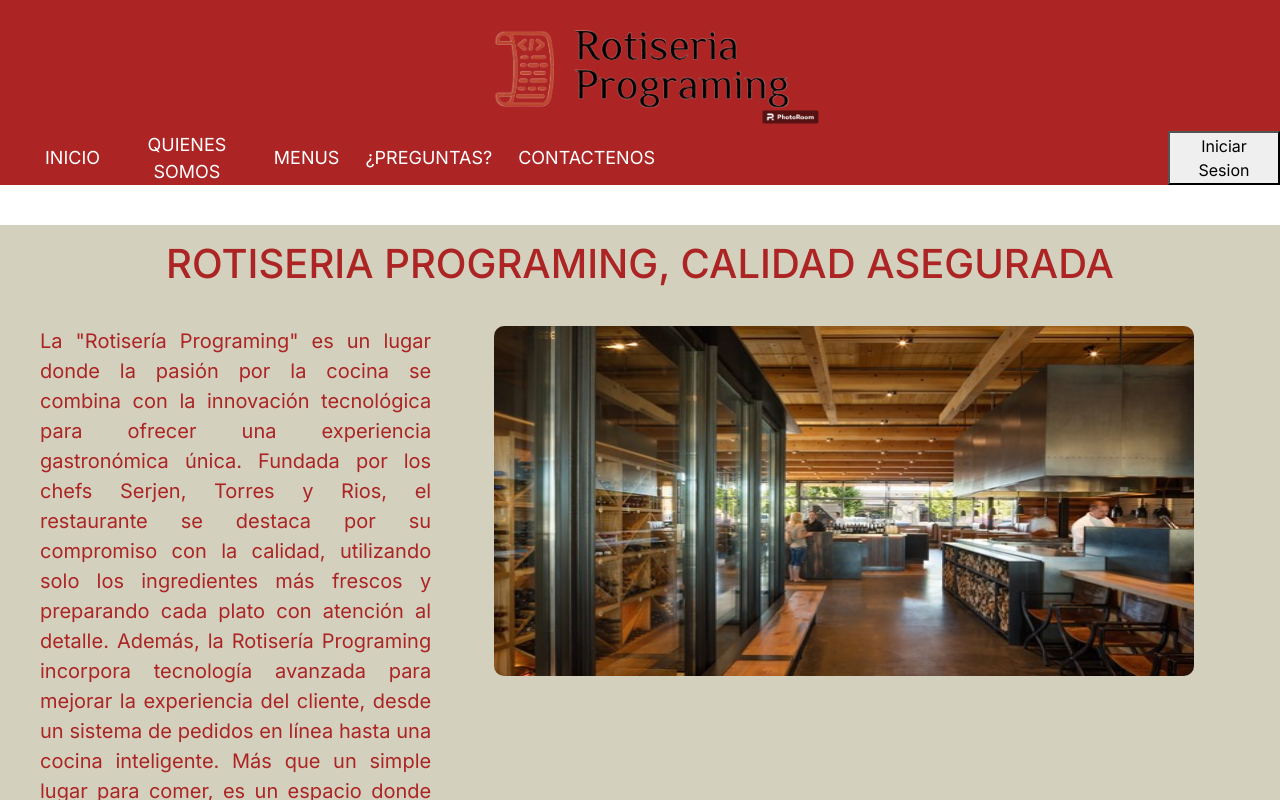
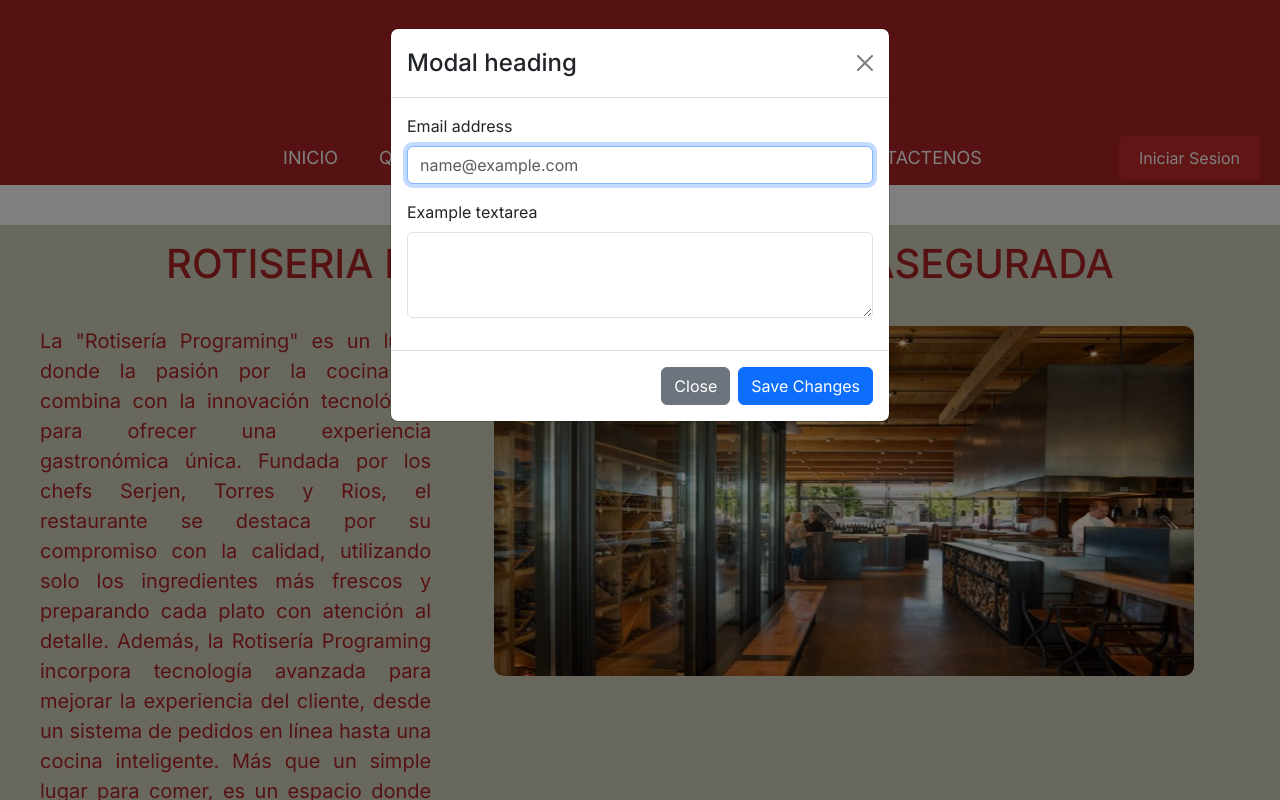
Before and after one commit to francoserjen10/tpFinal-3er-Cuatrimestre, a Next.js app in the folder rotiseria/: page / in a window 1280 px wide. Both pictures are taken after a click on the button "Iniciar Sesion". Shown: the top 800 px of the page. Built offline with nearby package versions, Linux system fonts and the light colour scheme.

Commit message:
Anda el form saliente y correccion de estilos

```diff
--- a/rotiseria/src/app/components/formularioSaliente/formularioSaliente.tsx
+++ b/rotiseria/src/app/components/formularioSaliente/formularioSaliente.tsx
@@ -1,27 +1,54 @@
-import React, { useState } from 'react';
+import { useState } from 'react';
+import Button from 'react-bootstrap/Button';
+import Form from 'react-bootstrap/Form';
+import Modal from 'react-bootstrap/Modal';
 
-const FormSaliente: React.FC = () => {
-  const [showForm, setShowForm] = useState<boolean>(false);
+function Example() {
+  const [show, setShow] = useState(false);
 
-  const handleButtonClick = () => {
-    setShowForm(true);
-  };
+  const handleClose = () => setShow(false);
+  const handleShow = () => setShow(true);
 
   return (
-    <div>
-      <button onClick={handleButtonClick}>Mostrar Formulario</button>
+    <>
+      <Button variant="primary" onClick={handleShow}>
+        Iniciar Sesion
+      </Button>
 
-      {showForm && (
-        <form>
-          <label htmlFor="name">Nombre:</label>
-          <input type="text" id="name" name="name" /><br /><br />
-          <label htmlFor="email">Email:</label>
-          <input type="email" id="email" name="email" /><br /><br />
-          <input type="submit" value="Enviar" />
-        </form>
-      )}
-    </div>
+      <Modal show={show} onHide={handleClose}>
+        <Modal.Header closeButton>
+          <Modal.Title>Modal heading</Modal.Title>
+        </Modal.Header>
+        <Modal.Body>
+          <Form>
+            <Form.Group className="mb-3" controlId="exampleForm.ControlInput1">
+              <Form.Label>Email address</Form.Label>
+              <Form.Control
+                type="email"
+                placeholder="name@example.com"
+                autoFocus
+              />
+            </Form.Group>
+            <Form.Group
+              className="mb-3"
+              controlId="exampleForm.ControlTextarea1"
+            >
+              <Form.Label>Example textarea</Form.Label>
+              <Form.Control as="textarea" rows={3} />
+            </Form.Group>
+          </Form>
+        </Modal.Body>
+        <Modal.Footer>
+          <Button variant="secondary" onClick={handleClose}>
+            Close
+          </Button>
+          <Button variant="primary" onClick={handleClose}>
+            Save Changes
+          </Button>
+        </Modal.Footer>
+      </Modal>
+    </>
   );
-};
+}
 
-export default FormSaliente;
+export default Example;
--- a/rotiseria/src/app/components/nav/nav.css
+++ b/rotiseria/src/app/components/nav/nav.css
@@ -1,33 +1,66 @@
-
-.menu{
-    background-color:#ac2424;
+.menu {
+    background-color: #ac2424;
     height: 55px;
     width: 100%;
     display: flex;
     justify-content: center;
     align-items: center;
+    position: relative;
 }
 
-.menu .items{
+.menu .items {
     display: flex;
     list-style: none;
     align-items: center;
     margin: 0;
-
+    padding: 0;
 }
 
-
-
-.menu .items .links{
-    padding: 7px 13px;
-    text-decoration: none ;
-    font-size: 18px;
-    display: block;
-    color: white ;
-    text-align: center;
-
+.menu .items li {
+    margin-right: 15px;
+    transition: all 0.3s ease; /* Transición para suavizar el efecto */
 }
 
-.botonSesion{
-    padding-left: 500px;
+.menu .items .links {
+    padding: 7px 13px;
+    text-decoration: none;
+    font-size: 18px;
+    color: white;
+    text-align: center;
+    display: block;
+    transition: font-size 0.3s ease, color 0.3s ease; /* Transición para suavizar el cambio de tamaño y color */
 }
+
+.menu .items li:hover .links {
+    font-size: 20px; /* Tamaño de la letra agrandado */
+    color: yellow; /* Nuevo color del texto */
+}
+
+.botonSesion {
+    position: absolute;
+    right: 20px; /* Ajusta según sea necesario */
+}
+
+.botonSesion button {
+    background-color: #c22b2b; /* Color de fondo del botón */
+    color: white; /* Color del texto */
+    border: none; /* Eliminar borde predefinido */
+    padding: 10px 20px; /* Espaciado interno del botón */
+    font-size: 16px; /* Tamaño de la fuente del texto del botón */
+    border-radius: 5px; /* Esquinas redondeadas */
+    cursor: pointer; /* Cambia el cursor al pasar sobre el botón */
+}
+
+.botonSesion button:hover {
+    background-color: rgb(139, 30, 30); /* Color de fondo más oscuro al pasar el cursor */
+    transition: background-color 0.7s ease 0.05s;
+}
+
+.botonSesion button:focus {
+    outline: none; /* Elimina el borde de enfoque predefinido */
+    box-shadow: 0 0 0 3px rgba(255, 0, 0, 0.5); /* Añade un sombreado de enfoque */
+}
+
+.menu .items li:hover ~  .delayed-button {
+    opacity: 1;
+}
--- a/rotiseria/src/app/components/nav/nav.tsx
+++ b/rotiseria/src/app/components/nav/nav.tsx
@@ -1,54 +1,38 @@
 import Link from 'next/link';
-import './nav.css'
+import './nav.css';
+import React, { useState } from 'react';
+import Example from '../formularioSaliente/formularioSaliente';
 
 export const Nav = () => {
+    const [showForm, setShowForm] = useState<boolean>(false);
+
+    const handleButtonClick = () => {
+        setShowForm(true);
+    };
+
     return (
-        <nav className="menu" >
-        <ul className="items">
-            <Link className='links'
-                href={{ pathname: '/home', }}
-            >INICIO
-            </Link>
+        <nav className="menu">
+            <ul className="items">
+                <li>
+                    <Link className='links' href="/home">INICIO</Link>
+                </li>
+                <li>
+                    <Link className='links' href="/cardempleos">QUIENES SOMOS</Link>
+                </li>
+                <li>
+                    <Link className='links' href="/cardcandidatos">MENUS</Link>
+                </li>
+                <li>
+                    <Link className='links' href="/cardturismo">¿PREGUNTAS?</Link>
+                </li>
+                <li>
+                    <Link className='links' href="/home#linkcontacto">CONTACTENOS</Link>
+                </li>
+            </ul>
+            <div className='botonSesion'>
+                <Example /> {/* Usa el componente Example como un componente aquí */}
+            </div>
 
-            <Link className='links'
-                href={
-                    {
-                        pathname: '/cardempleos',
-                    }
-                }
-            > QUIENES SOMOS
-            </Link>
-
-            <Link className='links'
-                href={
-                    {
-                        pathname: '/cardcandidatos',
-                    }
-                }
-            > MENUS
-            </Link>
-
-            <Link className='links'
-                href={
-                    {
-                        pathname: '/cardturismo',
-                    }
-                }
-            >¿PREGUNTAS?
-            </Link>
-            <Link className='links'
-                href='/home#linkcontacto'
-            >CONTACTENOS
-            </Link>
-        </ul>
-
-        <div className='botonSesion'>
-        <button>Iniciar Sesion</button>
-        </div>
-
-    </nav>
-
-
-
+        </nav>
     );
-}
+};
--- a/rotiseria/src/app/layout.tsx
+++ b/rotiseria/src/app/layout.tsx
@@ -1,6 +1,8 @@
 import type { Metadata } from "next";
 import { Inter } from "next/font/google";
 import "./globals.css";
+
+
 
 const inter = Inter({ subsets: ["latin"] });
 
```
